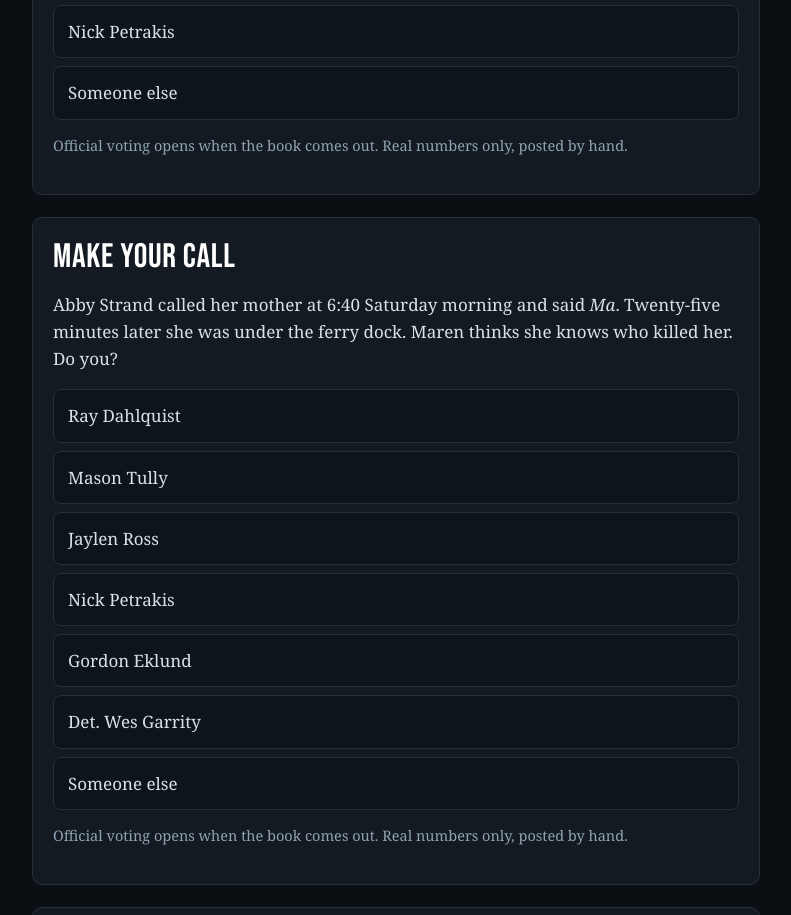
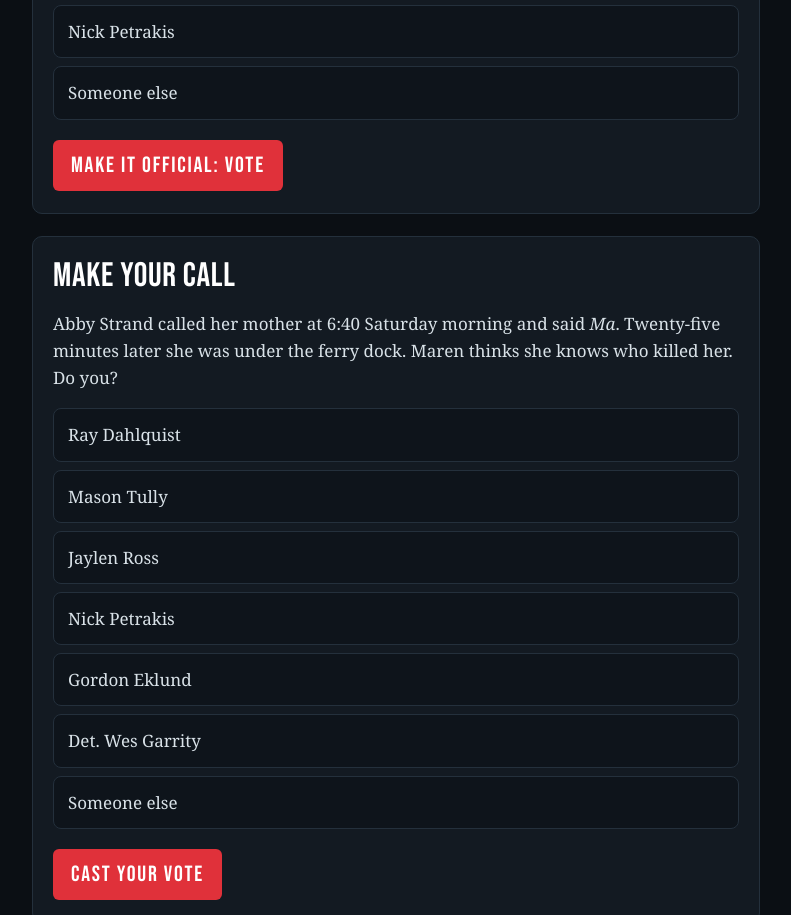
Before and after one commit to 119luke/certificate, a plain HTML site: page port-halvard-3.html in a window 1280 px wide. Shown: the part 840-1755 px from the top of the page, without its empty margins (244-1035 px from the left). Drawn offline with Linux system fonts and the light colour scheme.

Commit message:
Book 3 case file: open reader voting (Google Form)
Co-Authored-By: Claude Opus 5.5 <noreply@anthropic.com>

```diff
--- a/port-halvard-3.html
+++ b/port-halvard-3.html
@@ -80,7 +80,7 @@
 <p>"I get it. Abby tells the paper she saw Nick come in from the alley. Walt says <em>the Petrakis boy.</em> Nick screams <em>leave 2021 alone</em> in his own kitchen and texts his lawyer the second we walk in." He drinks. "But Nick ran a bar for five years and couldn't fix his own neon sign. You think he built a voice out of thirty years of police radio?" He shakes his head. "Nick knows something. Nick's known something since 2021. Knowing isn't building. Find out what he's scared of, and who."</p></div>
 <div class="reply" id="a-artisan-else" hidden><p class="said">You said: Someone else</p><p>Walt Holt is doing the Jumble in the sunroom at Bethel with a pencil and powdered sugar on his cardigan. He doesn't look up for a while.</p>
 <p>"Somebody else." He writes in a letter, slowly. "Good. Most people stop at the first fella with a reason." He taps the pencil on the paper. "You want the one who knows the words, Mare, not the one who knows the machine. Anybody can buy a machine." He finally looks up, bright and clear for a second. "Watch who brings the coffee. Every time. The one who brings the coffee hears everything." He goes back to his puzzle. "What's a six-letter word for <em>patient</em>?"</p></div>
-    <p class="note">Official voting opens when the book comes out. Real numbers only, posted by hand.</p>
+    <a class="cta" href="https://docs.google.com/forms/d/e/1FAIpQLSdHOLrcziTjrGlvKqf1uPk9y1Ygs-eBuflgM_QwVgLmjKrubQ/viewform" target="_blank" rel="noopener">Make it official: vote</a>
   </section>
 
   <section>
@@ -108,7 +108,7 @@
 <p>"He's a jerk. I've arrested jerks. It's never as satisfying as you'd think." He rubs his eyes. "He knew about the seventeen. He wrote down <em>Ma.</em> He was on Harbor Street at 10:22 and he lied about the pho." He shakes his head slowly. "I like him. I'm sorry, I do." He sets the cup down. "But Maren's right about one thing. He talks to somebody. He always has. The question was never what Wes knew. It's who he told."</p></div>
 <div class="reply" id="c-call-else" hidden><p class="said">You said: Someone else</p><p>Walt Holt has the Jumble on his knee in the sunroom at Bethel, and a pencil behind his ear.</p>
 <p>"Somebody else." He nods, as if that settles it. "Good. That's a cop's answer, Mare." He writes a letter, erases it. "You know the trick, don't you? Everybody looks at the fella who's out of place. The stranger. The kid. The one with the record." He taps the pencil on the paper. "The one you'd never check is the one who's always there. Brings the coffee. Holds the door. Knows your name." He smiles at the window. "Six letters. <em>Loyal.</em> No. That's five."</p></div>
-    <p class="note">Official voting opens when the book comes out. Real numbers only, posted by hand.</p>
+    <a class="cta" href="https://docs.google.com/forms/d/e/1FAIpQLSdHOLrcziTjrGlvKqf1uPk9y1Ygs-eBuflgM_QwVgLmjKrubQ/viewform" target="_blank" rel="noopener">Cast your vote</a>
   </section>
 
   <section>
@@ -175,7 +175,7 @@
     <h2>Hall of Fame</h2>
     <p>One of the fourteen exhibits in this book's Case File is a forgery that nobody in Port Halvard ever notices.
     Find it, tell us which exhibit and what gave it away, and your name goes on the list in Book 4's case file. No prizes, just the honor.</p>
-    <p class="note">Official voting opens when the book comes out. Real numbers only, posted by hand.</p>
+    <a class="cta" href="https://docs.google.com/forms/d/e/1FAIpQLSdHOLrcziTjrGlvKqf1uPk9y1Ygs-eBuflgM_QwVgLmjKrubQ/viewform" target="_blank" rel="noopener">Submit to the Hall of Fame</a>
     <p class="note">Don't post the answer anywhere public; let other readers find it.</p>
   </section>
 
```
